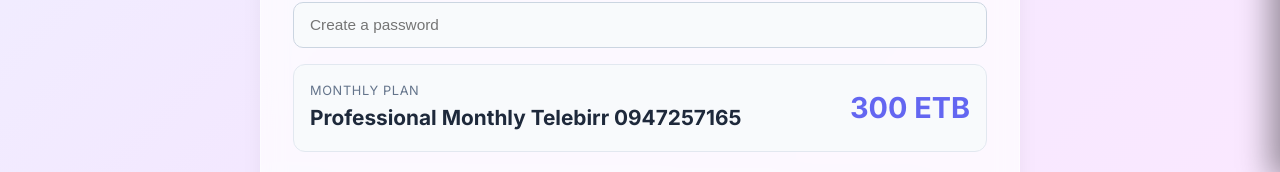
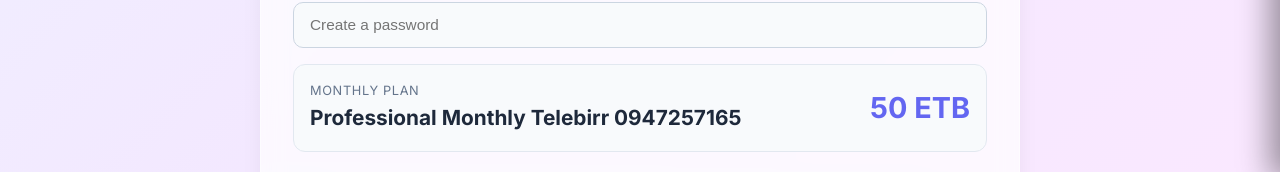
Before and after one commit to henokafework9-ui/kolfestudy, a Next.js app: page /pro-account in a window 1280 px wide. Shown: the part 621-793 px from the top of the page. Built offline with nearby package versions, Linux system fonts and the light colour scheme.

Commit message:
Change monthly fee from 300 to 50 ETB

```diff
--- a/src/app/pro-account/page.js
+++ b/src/app/pro-account/page.js
@@ -3,7 +3,7 @@
 import { useState, useEffect } from 'react';
 import Link from 'next/link';
 
-const MONTHLY_FEE_ETB = 300;
+const MONTHLY_FEE_ETB = 50;
 
 export default function ProAccountPage() {
   const [form, setForm] = useState({
```
